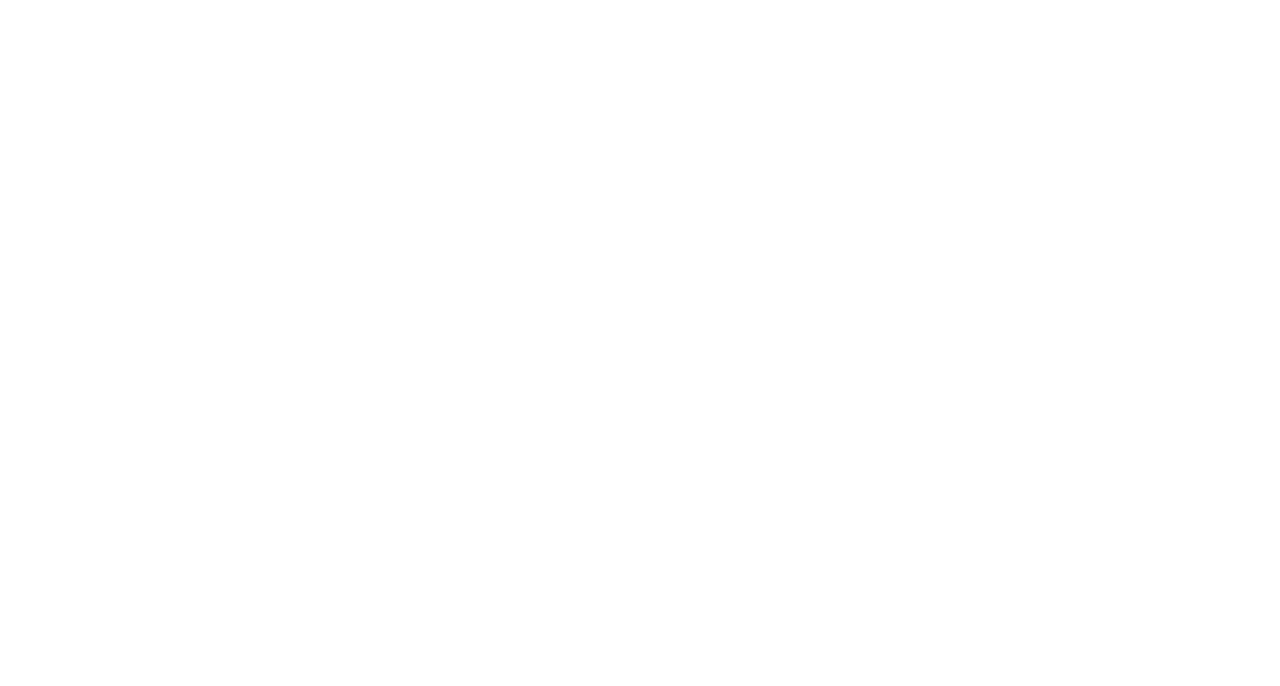
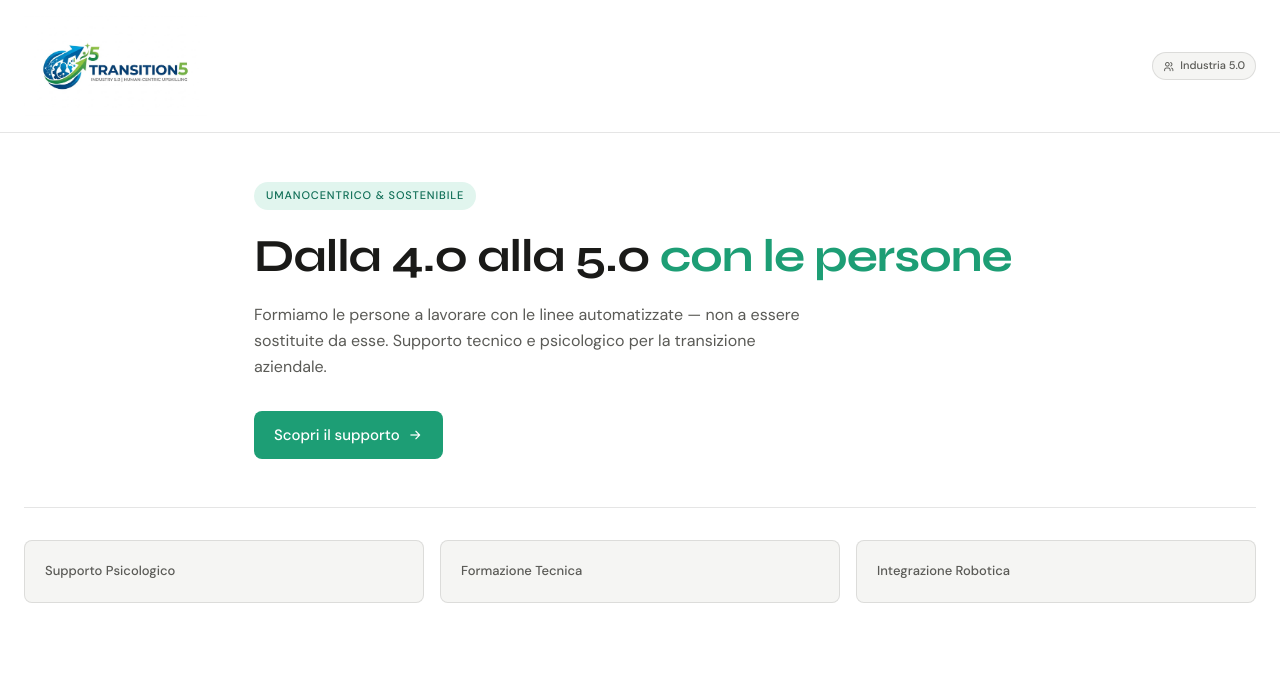
Before and after one commit to Antimo354/SitoConsulenza, a plain HTML site: page index.html in a window 1280 px wide. Drawn offline with Linux system fonts and the light colour scheme.

Commit message:
Update index.html

```diff
--- a/index.html
+++ b/index.html
@@ -42,35 +42,80 @@
     }
 
     html { scroll-behavior: smooth; }
-    body { font-family: 'DM Sans', sans-serif; background: var(--bg); color: var(--text); line-height: 1.6; }
+    body { font-family: 'DM Sans', sans-serif; background: var(--bg); color: var(--text); line-height: 1.6; padding-bottom: 3rem; }
 
-    /* NAV */
-    nav { display: flex; align-items: center; padding: 1.25rem 2rem; border-bottom: 0.5px solid var(--border); background: var(--bg); position: sticky; top: 0; z-index: 100; }
+    /* NAV (OTTIMIZZATA) */
+    nav { display: flex; align-items: center; padding: 1rem 1.5rem; border-bottom: 0.5px solid var(--border); background: var(--bg); position: sticky; top: 0; z-index: 100; }
     .nav-content { display: flex; align-items: center; justify-content: space-between; width: 100%; max-width: 1440px; margin: 0 auto; }
-    .nav-right { display: flex; align-items: center; gap: 1rem; width: 100%; justify-content: space-between; }
+    .nav-right { display: flex; align-items: center; justify-content: space-between; width: 100%; gap: 1rem; }
     .nav-logo-link { display: flex; align-items: center; text-decoration: none; }
 
-    /* MODIFICATO: Altezza del logo ingrandita a medie dimensioni (100px) */
-    .nav-logo-img { height: 100px; width: auto; object-fit: contain; }
+    /* LOGO RESPONSIVE: Massimo 100px su desktop, si rimpicciolisce su smartphone per non rompere il layout */
+    .nav-logo-img { height: clamp(50px, 8vw, 100px); width: auto; object-fit: contain; }
 
     .nav-logo-fallback { font-family: 'Syne', sans-serif; font-weight: 700; font-size: 18px; letter-spacing: -0.5px; color: var(--text); }
     .nav-logo-fallback span { color: var(--green); }
-    .nav-badge { font-size: 11px; font-weight: 500; background: var(--bg-secondary); border: 0.5px solid var(--border); padding: 4px 10px; border-radius: 20px; color: var(--text-secondary); display: flex; align-items: center; gap: 6px; }
+    .nav-badge { font-size: 11px; font-weight: 500; background: var(--bg-secondary); border: 0.5px solid var(--border); padding: 4px 10px; border-radius: 20px; color: var(--text-secondary); display: flex; align-items: center; gap: 6px; white-space: nowrap; }
 
-    /* HERO */
-    .hero { padding: 4rem 2rem 3rem; max-width: 820px; }
-    .hero-tag { display: inline-block; font-size: 12px; font-weight: 500; letter-spacing: 0.08em; text-transform: uppercase; color: var(--green-dark); background: var(--green-light); padding: 5px 12px; border-radius: 20px; margin-bottom: 1.5rem; }
-    .hero h1 { font-family: 'Syne', sans-serif; font-size: clamp(28px, 5vw, 46px); font-weight: 700; line-height: 1.12; letter-spacing: -1.5px; margin-bottom: 1.25rem; color: var(--text); }
+    /* HERO (OTTIMIZZATA PER MOBILE) */
+    .hero { padding: 3rem 1.5rem; max-width: 820px; margin: 0 auto; }
+    .hero-tag { display: inline-block; font-size: 11px; font-weight: 500; letter-spacing: 0.08em; text-transform: uppercase; color: var(--green-dark); background: var(--green-light); padding: 5px 12px; border-radius: 20px; margin-bottom: 1.25rem; }
+    .hero h1 { font-family: 'Syne', sans-serif; font-size: clamp(26px, 6vw, 46px); font-weight: 700; line-height: 1.15; letter-spacing: -1px; margin-bottom: 1.25rem; color: var(--text); }
     .hero h1 em { font-style: normal; color: var(--green); }
-    .hero p { font-size: 17px; line-height: 1.7; color: var(--text-secondary); max-width: 560px; margin-bottom: 2.5rem; }
+    .hero p { font-size: 16px; line-height: 1.6; color: var(--text-secondary); max-width: 560px; margin-bottom: 2rem; }
     .cta-row { display: flex; gap: 12px; flex-wrap: wrap; }
-    .btn-primary { display: inline-flex; align-items: center; gap: 8px; background: var(--green); color: #fff; border: none; border-radius: var(--radius); padding: 13px 22px; font-size: 15px; font-weight: 500; cursor: pointer; font-family: inherit; text-decoration: none; transition: background 0.15s; }
+    .btn-primary { display: inline-flex; align-items: center; gap: 8px; background: var(--green); color: #fff; border: none; border-radius: var(--radius); padding: 12px 20px; font-size: 15px; font-weight: 500; cursor: pointer; font-family: inherit; text-decoration: none; transition: background 0.15s; }
     .btn-primary:hover { background: var(--green-dark); }
 
     /* DIVIDER */
-    .divider { height: 0.5px; background: var(--border); margin: 0 2rem; }
+    .divider { height: 0.5px; background: var(--border); margin: 0 1.5rem; }
 
-    /* KPI BAR */
-    .kpi-bar { padding: 1.5rem 2rem; display: grid; grid-template-columns: repeat(auto-fit, minmax(140px, 1fr)); gap: 12px; }
-    .kpi-card { background: var(--bg-secondary); border-radius: var(--radius); padding: 1rem 1.25rem; }
-    .kpi-label { font-size: 12px; color: var(--
+    /* KPI BAR (COMPLETATA E CORRETTA) */
+    .kpi-bar { padding: 2rem 1.5rem; display: grid; grid-template-columns: repeat(auto-fit, minmax(200px, 1fr)); gap: 16px; max-width: 1440px; margin: 0 auto; }
+    .kpi-card { background: var(--bg-secondary); border-radius: var(--radius); padding: 1.25rem; border: 0.5px solid var(--border); }
+    .kpi-label { font-size: 13px; color: var(--text-secondary); font-weight: 500; }
+  </style>
+</head>
+<body>
+
+  <nav>
+    <div class="nav-content">
+      <div class="nav-right">
+        <a href="#" class="nav-logo-link">
+          <img src="logo.png" alt="Transition5 Logo" class="nav-logo-img" onerror="this.style.display='none'; this.nextElementSibling.style.display='block';">
+          <span class="nav-logo-fallback" style="display: none;">Transition<span>5</span></span>
+        </a>
+        <div class="nav-badge">
+          <i class="ti ti-users"></i> Industria 5.0
+        </div>
+      </div>
+    </div>
+  </nav>
+
+  <main>
+    <section class="hero">
+      <span class="hero-tag">Umanocentrico & Sostenibile</span>
+      <h1>Dalla 4.0 alla 5.0 <em>con le persone</em></h1>
+      <p>Formiamo le persone a lavorare con le linee automatizzate — non a essere sostituite da esse. Supporto tecnico e psicologico per la transizione aziendale.</p>
+      <div class="cta-row">
+        <a href="#" class="btn-primary">Scopri il supporto <i class="ti ti-arrow-right"></i></a>
+      </div>
+    </section>
+
+    <div class="divider"></div>
+
+    <section class="kpi-bar">
+      <div class="kpi-card">
+        <div class="kpi-label">Supporto Psicologico</div>
+      </div>
+      <div class="kpi-card">
+        <div class="kpi-label">Formazione Tecnica</div>
+      </div>
+      <div class="kpi-card">
+        <div class="kpi-label">Integrazione Robotica</div>
+      </div>
+    </section>
+  </main>
+
+</body>
+</html>
```
Lines whose indentation alone changed are shown as unchanged.
